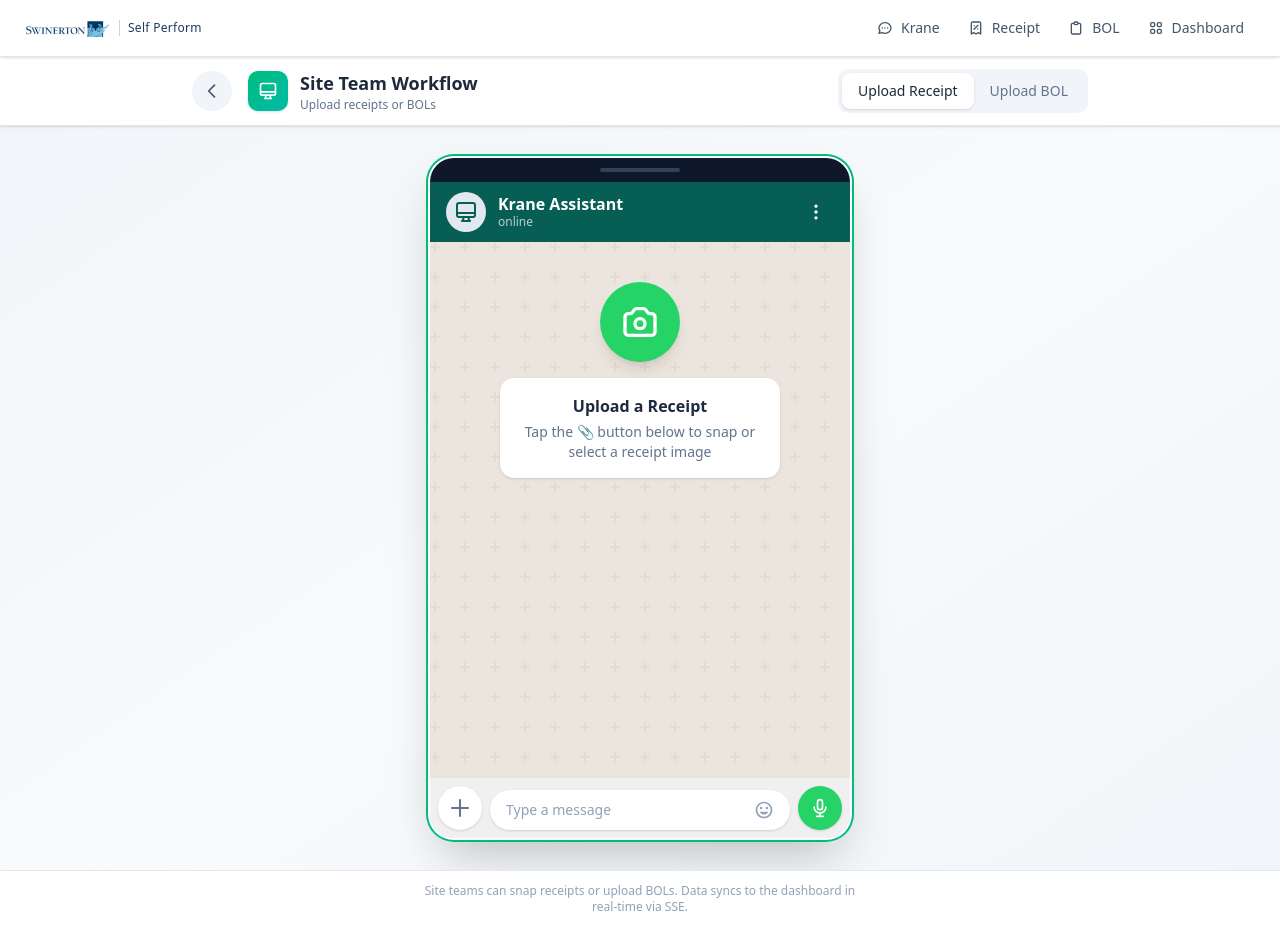
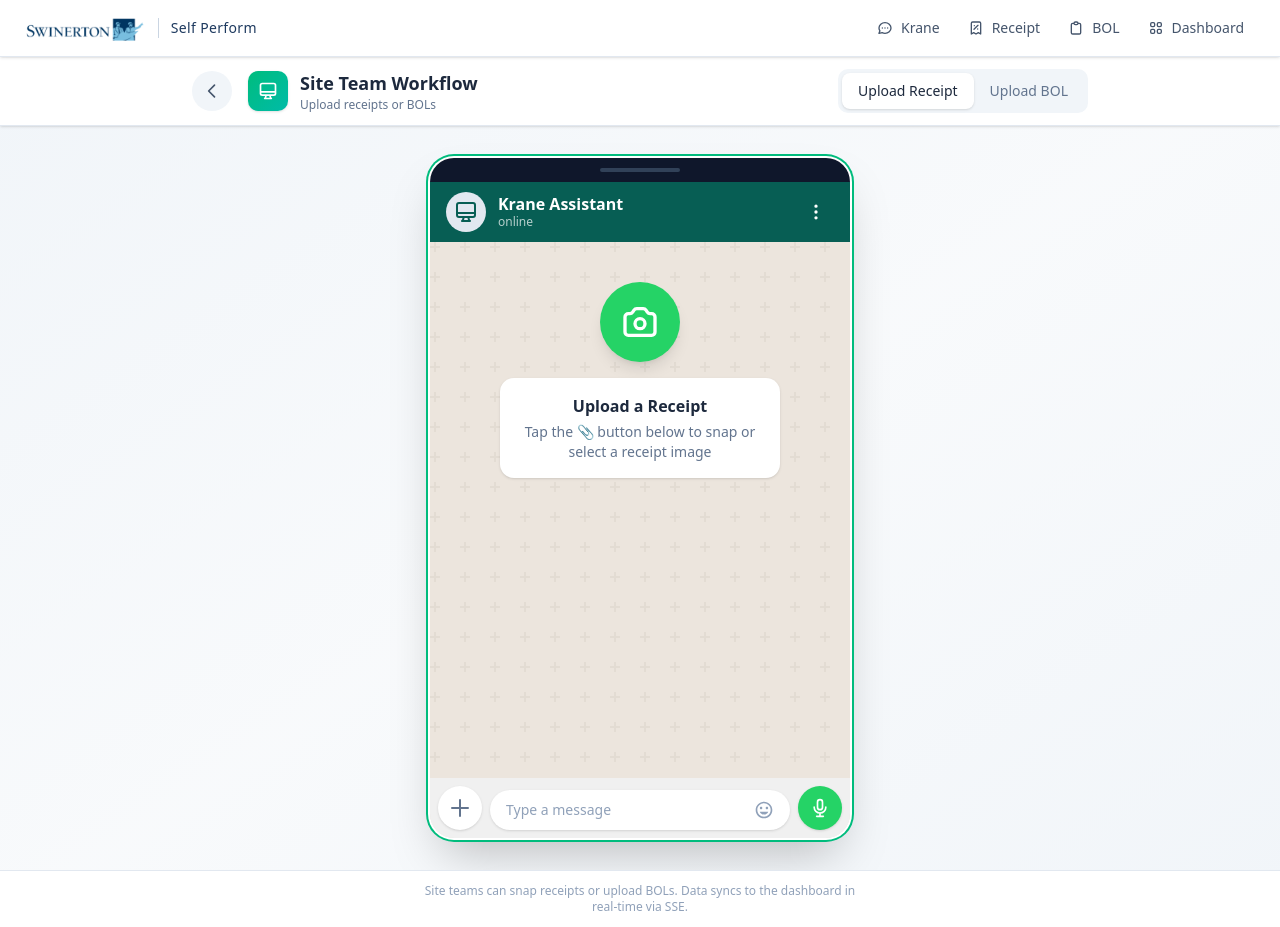
Before and after one commit to SathisUdhayakumar/Swinerton-demo, a Next.js app: page /site-workflow in a window 1280 px wide. Built offline with nearby package versions, Linux system fonts and the light colour scheme.

Commit message:
style: increase logo size

```diff
--- a/app/(combined)/layout.tsx
+++ b/app/(combined)/layout.tsx
@@ -12,15 +12,15 @@
         <div className="max-w-7xl mx-auto px-4 sm:px-6">
           <div className="flex items-center justify-between h-14">
             {/* Logo & Title */}
-            <Link href="/dashboard" className="flex items-center gap-2">
+            <Link href="/dashboard" className="flex items-center gap-3">
               {/* Swinerton Official Logo */}
               <img
                 src="/swinerton-logo.png"
                 alt="Swinerton"
-                className="h-10 w-auto"
+                className="h-14 w-auto"
               />
-              <div className="hidden sm:block border-l border-slate-300 pl-2">
-                <p className="text-[#1e3a5f] text-xs font-medium tracking-wide">Self Perform</p>
+              <div className="hidden sm:block border-l border-slate-300 pl-3">
+                <p className="text-[#1e3a5f] text-sm font-medium tracking-wide">Self Perform</p>
               </div>
             </Link>
 
```
